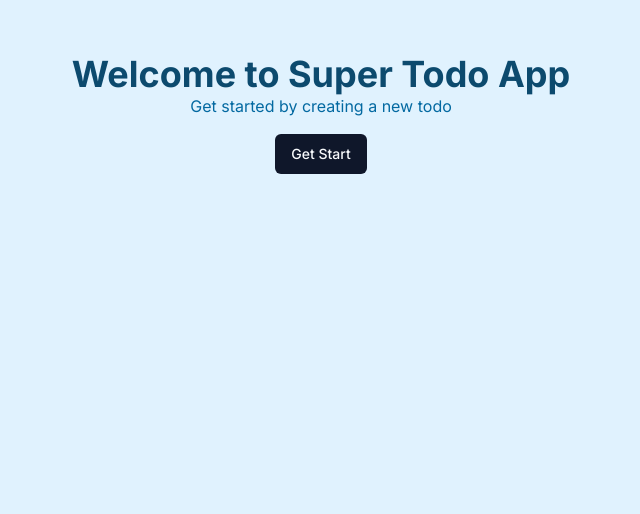
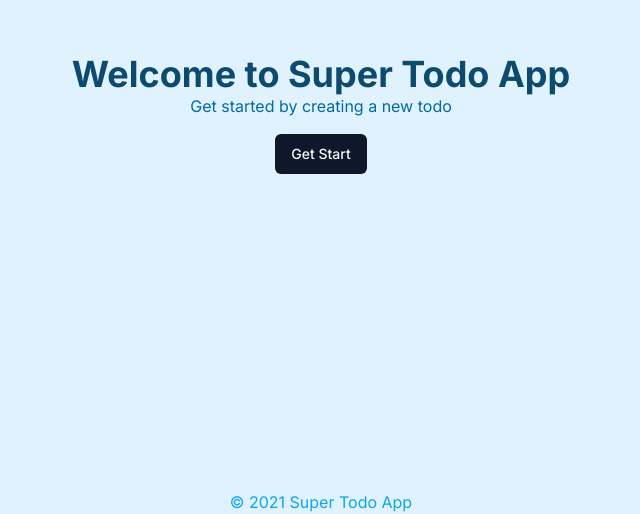
Before and after one commit to Sagastein/next-todo-app, a Next.js app: page / in a window 1280 px wide. Shown: the part 286-800 px from the top of the page, without its empty margins (319-959 px from the left). Built offline with nearby package versions, Linux system fonts and the light colour scheme.

Commit message:
chore: Refactor page.tsx to add footer component

```diff
--- a/app/page.tsx
+++ b/app/page.tsx
@@ -1,10 +1,10 @@
-"use client"
+"use client";
 import { Button } from "@/components/ui/button";
 import { useRouter } from "next/navigation";
 export default function Home() {
   const router = useRouter();
   return (
-    <main className="flex flex-col justify-center h-screen bg-sky-100">
+    <main className="flex relative flex-col justify-center h-screen bg-sky-100">
       {/* welcome to super todo app */}
       <h1 className="text-4xl font-bold text-center text-sky-900">
         Welcome to Super Todo App
@@ -15,6 +15,10 @@ export default function Home() {
       <div className="flex justify-center mt-4">
         <Button onClick={() => router.push("/todo")}>Get Start</Button>
       </div>
+      {/* fotter */}
+      <footer className="absolute bottom-0 w-full text-center text-sky-500">
+        <p>© 2021 Super Todo App</p>
+      </footer>
     </main>
   );
 }
```
